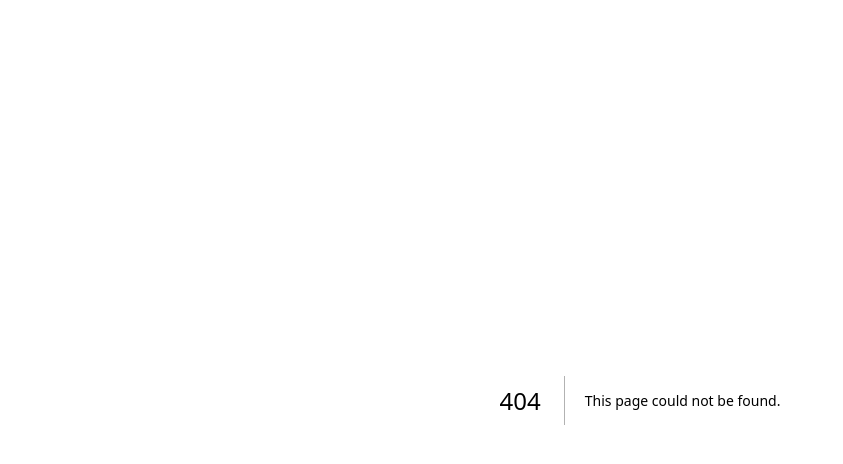
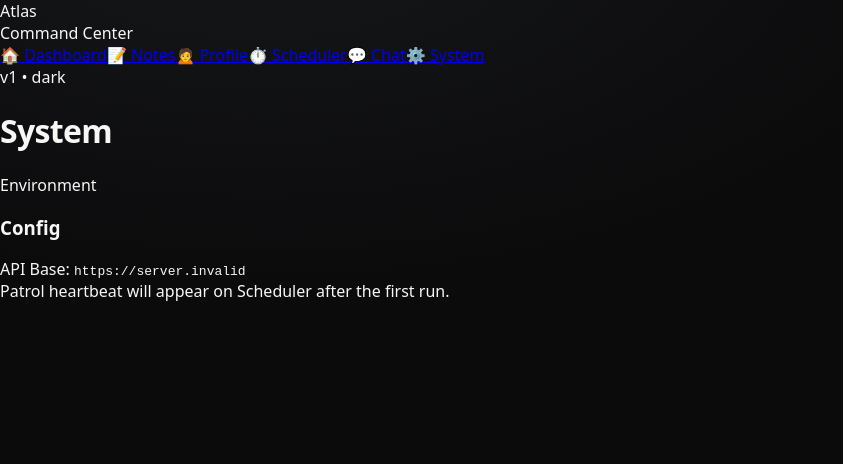
Before and after one commit to Aydan5333/Atlas-AI, a Next.js app in the folder frontend/: page /system in a window 1280 px wide. Before the commit this address had no page. Shown: the top 464 px of the page, without its empty margins (0-843 px from the left). Built offline with nearby package versions, Linux system fonts and the light colour scheme; no server answers.

Commit message:
Add System page with API base information

```diff
--- /dev/null
+++ b/frontend/pages/system.jsx
@@ -0,0 +1,17 @@
+import Layout from "../components/Layout";
+import Tile from "../components/Tile";
+import { BASE } from "../lib/api";
+
+export default function System(){
+  return (
+    <Layout>
+      <h1 className="h1 mb-6">System</h1>
+      <Tile title="Config" subtitle="Environment">
+        <div className="text-sm">API Base: <code>{BASE}</code></div>
+        <div className="kicker mt-2">
+          Patrol heartbeat will appear on Scheduler after the first run.
+        </div>
+      </Tile>
+    </Layout>
+  );
+}
```
